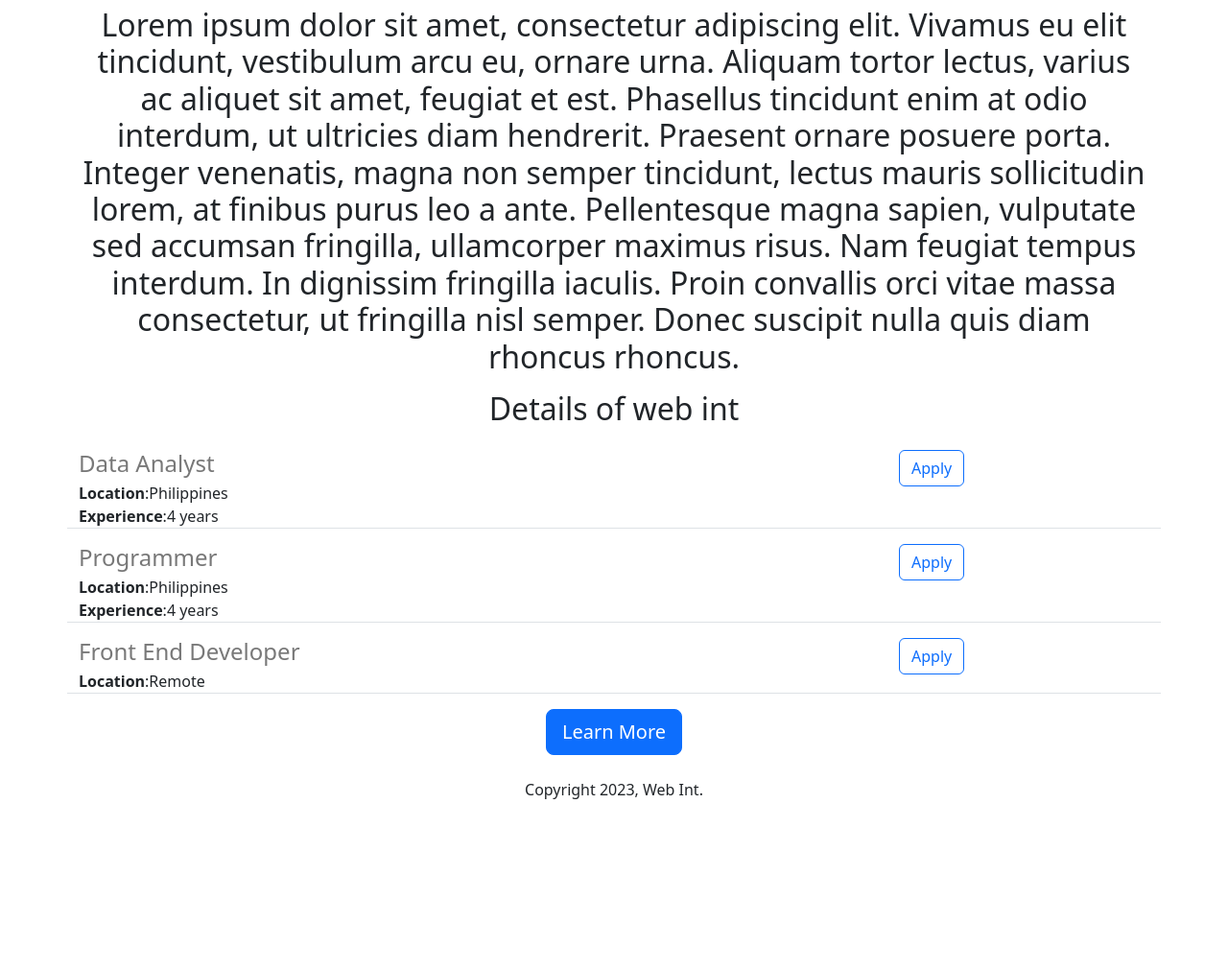
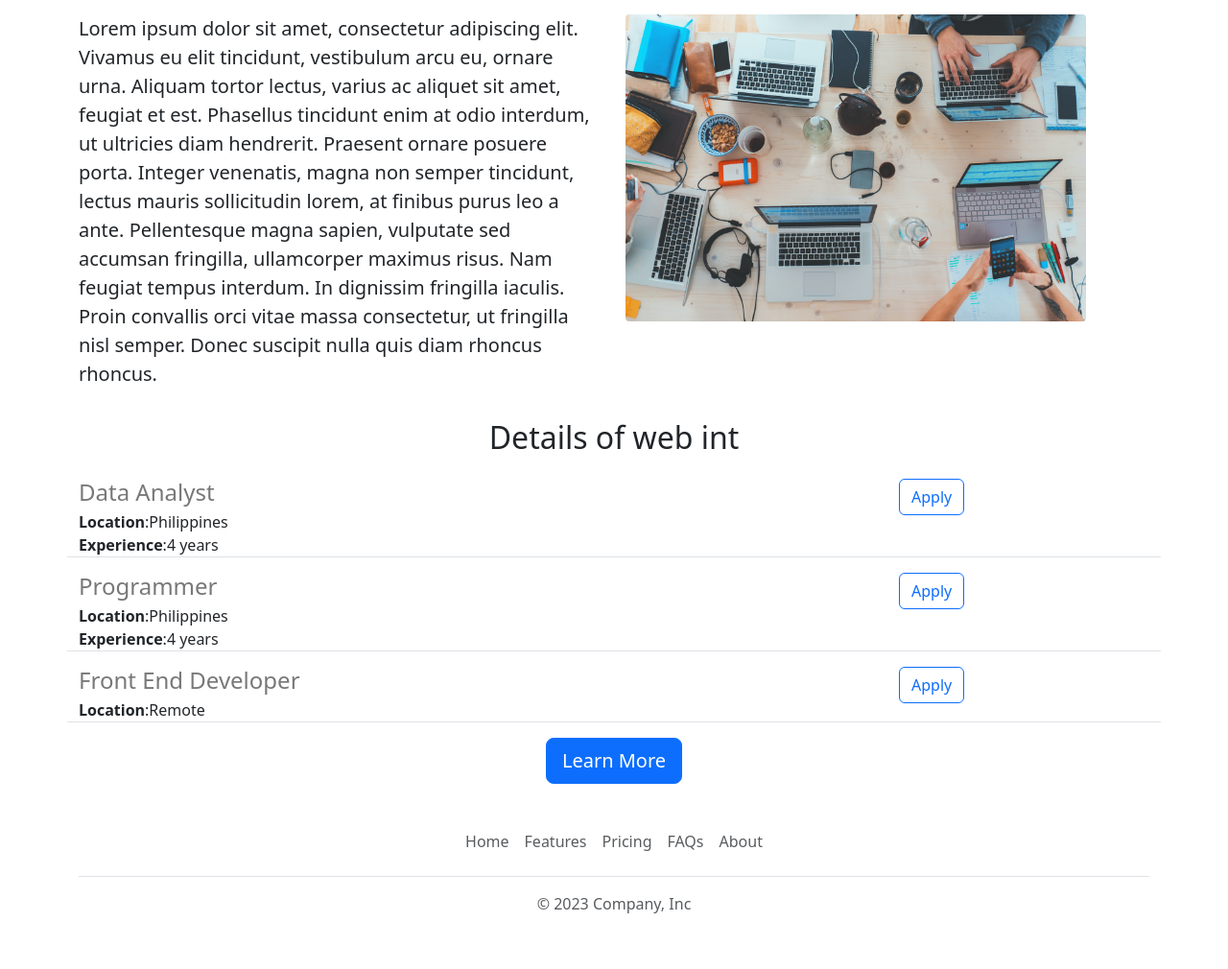
Before and after one commit to dixiemarielaput/web-int, a Flask app: page / in a window 1280 px wide. Shown: the part 497-1507 px from the top of the page at 96% size. Before the commit the page ends 1330 px from the top, so only its background shows below. Run offline with Flask 3, Linux system fonts and the light colour scheme.

Commit message:
added footer section and links for buttons

```diff
--- /dev/null
+++ b/templates/footer.html
@@ -0,0 +1,12 @@
+<div class="container">
+  <footer class="py-3 my-4">
+    <ul class="nav justify-content-center border-bottom pb-3 mb-3">
+      <li class="nav-item"><a href="#" class="nav-link px-2 text-body-secondary">Home</a></li>
+      <li class="nav-item"><a href="#" class="nav-link px-2 text-body-secondary">Features</a></li>
+      <li class="nav-item"><a href="#" class="nav-link px-2 text-body-secondary">Pricing</a></li>
+      <li class="nav-item"><a href="#" class="nav-link px-2 text-body-secondary">FAQs</a></li>
+      <li class="nav-item"><a href="#" class="nav-link px-2 text-body-secondary">About</a></li>
+    </ul>
+    <p class="text-center text-body-secondary">&copy; 2023 Company, Inc</p>
+  </footer>
+</div>
--- a/templates/home.html
+++ b/templates/home.html
@@ -10,19 +10,24 @@
       height:360px;
       width: 100%;
       object-fit:cover;
+      margin-bottom:16px;
     }
   </style>
 </head>
 <body>
   {% include 'nav.html' %}
+   <img class="img-fluid" id="banner"     src="https://images.unsplash.com/photo-1487058792275-0ad4aaf24ca7?ixlib=rb-4.0.3&ixid=M3wxMjA3fDB8MHxwaG90by1wYWdlfHx8fGVufDB8fHx8fA%3D%3D&auto=format&fit=crop&w=870&q=80" height="320">
 <div class="container">
   <h1 class="text-center mt-2 mb-4">Initial setup of web interactive. </h1>
-  <img class="img-fluid" id="banner"     src="https://images.unsplash.com/photo-1487058792275-0ad4aaf24ca7?ixlib=rb-4.0.3&ixid=M3wxMjA3fDB8MHxwaG90by1wYWdlfHx8fGVufDB8fHx8fA%3D%3D&auto=format&fit=crop&w=870&q=80" height="320">
-
-  <h2 class="text-center mt-2 mb-4>About Web Interactive</h2>
-
+<div class ="row" style="margin-bottom:16px">
+  <div class="col-md-6">
   <p class="lead">Lorem ipsum dolor sit amet, consectetur adipiscing elit. Vivamus eu elit tincidunt, vestibulum arcu eu, ornare urna. Aliquam tortor lectus, varius ac aliquet sit amet, feugiat et est. Phasellus tincidunt enim at odio interdum, ut ultricies diam hendrerit. Praesent ornare posuere porta. Integer venenatis, magna non semper tincidunt, lectus mauris sollicitudin lorem, at finibus purus leo a ante. Pellentesque magna sapien, vulputate sed accumsan fringilla, ullamcorper maximus risus. Nam feugiat tempus interdum. In dignissim fringilla iaculis. Proin convallis orci vitae massa consectetur, ut fringilla nisl semper. Donec suscipit nulla quis diam rhoncus rhoncus.
   </p>
+  </div>
+  <div class="d-none d-md-block col-md-6">
+  <img src="/static/siderightimage.jpg" style="height:320px; border-radius:4px;">
+  </div>
+  </div>
   <h2 class="text-center mt-2 mb-4">Details of web int</h2>
   <div>
   {% for job in jobs %}
@@ -30,9 +35,10 @@
   {% endfor %}
 </div>
   <div class="text-center">
-  <button class="btn btn-primary btn-lg">Learn More</button>
-    <p class="mt-4">Copyright 2023, Web Int.</p>
+  <a class="btn btn-primary btn-lg" href="mailto:dixiemarielaput@gmail.com">Learn More</a>
+
   </div>
   </div>
+  {% include 'footer.html' %}
 </body>
 </html>
--- a/templates/jobitem.html
+++ b/templates/jobitem.html
@@ -9,8 +9,8 @@
     {% endif %}
     </div>
 
-    <div class="col-3">
-    <button type="button" class="btn btn-outline-primary">Apply</button>
+    <div class="col-2 padding-right:16px">
+    <a href="mailto:dixiemarielaput@gmail.com?subject=Application for {{job['title']}}" type="button" class="btn btn-outline-primary">Apply</a>
     </div>
 
     </div>
--- a/templates/nav.html
+++ b/templates/nav.html
@@ -1,8 +1,9 @@
-<nav class="navbar">
+<nav class="navbar shadow-sm fixed-top bg-white">
   <div class="container-fluid">
     <a class="navbar-brand" href="#">
       <img src="/static/bootstrap-logo.svg" alt="Logo" width="30" height="24" class="d-inline-block align-text-top">
-      Bootstrap
+      Web Interactive
     </a>
   </div>
 </nav>
+<div style="height:56px"></div>
```
Also changed, not shown: static/siderightimage.jpg (added).
